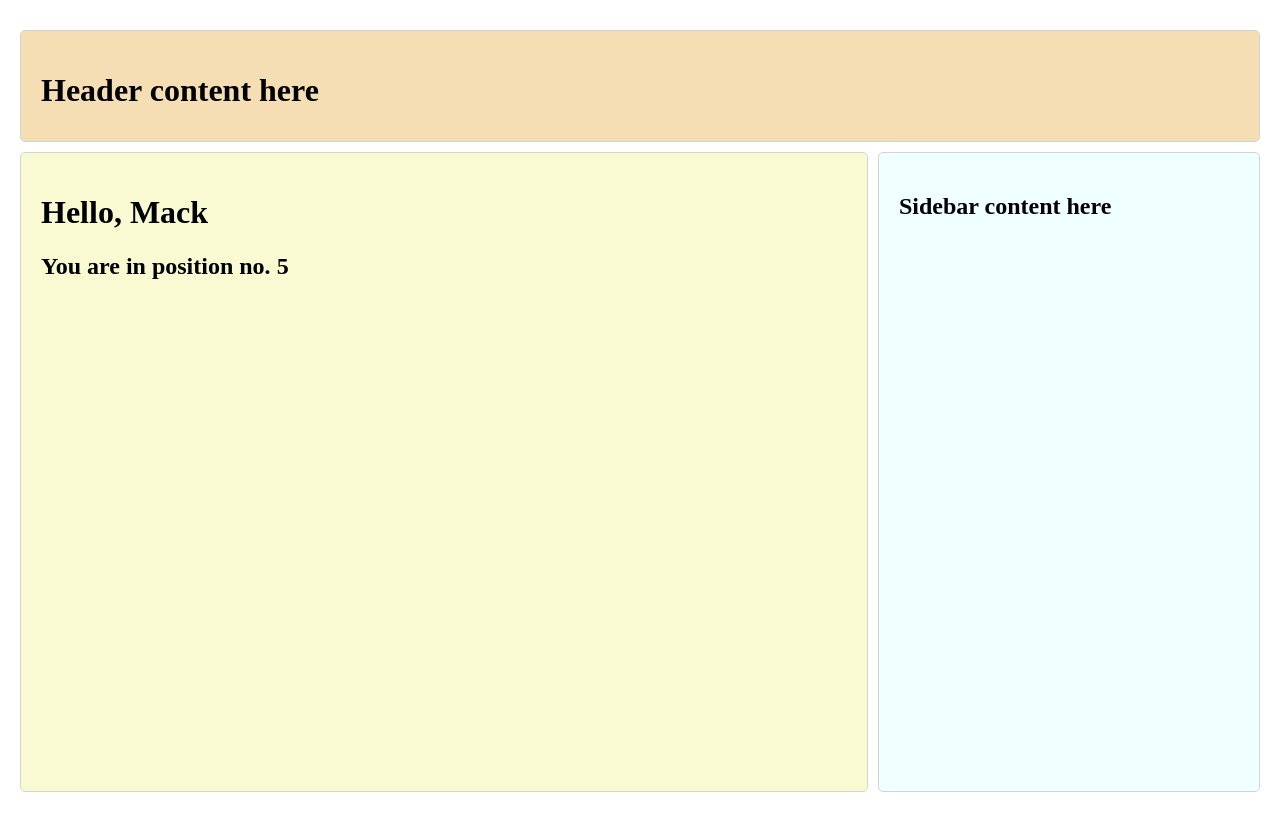
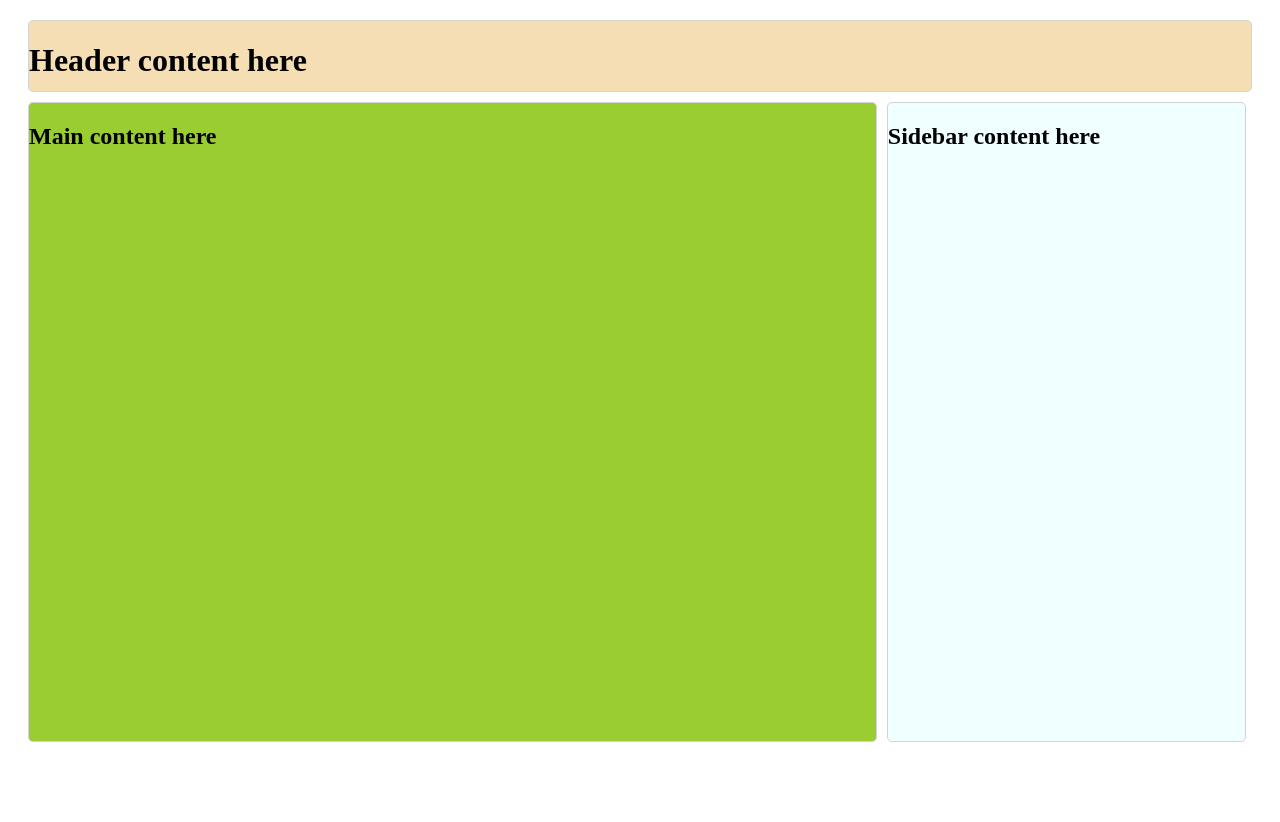
Before and after one commit to ImsirovicAjdin/react-from-scratch-101-simplest, a JavaScript app: page / in a window 1280 px wide. After the commit the page ends 800 px from the top, so only its background shows below. Built offline with nearby package versions, Linux system fonts and the light colour scheme.

Commit message:
2022-07-28-m1l3-07-practical-styling-final-screencast, FINISHED

```diff
--- a/src/App.js
+++ b/src/App.js
@@ -2,12 +2,13 @@ import Header from "./components/Header"
 import Main from "./components/Main"
 import Sidebar from "./components/Sidebar"
 import "./index.css"
+import { flex, col, spaceBetween, m_20, fs16, row, customMinH, mt_10 } from "./styles"
 
 export default function App() {
   return (
-    <div className="App">
+    <div style={{...flex, ...col, ...spaceBetween, ...m_20, ...fs16}}>
       <Header />
-      <div className="content">
+      <div style={{...flex, ...row, ...customMinH, ...mt_10}}>
         <Main userName="Mack" num={5} />
         <Sidebar />
       </div>
--- a/src/components/Header.js
+++ b/src/components/Header.js
@@ -1,6 +1,8 @@
+import { bgWheat, h_70, border} from "../styles"
+
 function Header() {
     return (
-        <header className="header">
+        <header style={{...bgWheat, ...h_70, ...border}}>
             <h1>Header content here</h1>
         </header>
     )
--- a/src/components/Main.js
+++ b/src/components/Main.js
@@ -1,8 +1,9 @@
-function Main(props) {
+import { mainWidth, bgYellowgreen, border } from "../styles"
+
+function Main() {
     return (
-        <main className="main">
-            <h1>Hello, {props.userName}</h1>
-            <h2>You are in position no. {props.num}</h2>
+        <main style={{...mainWidth, ...bgYellowgreen, ...border}}>
+            <h2>Main content here</h2>
         </main>
     )
 }
--- a/src/components/Sidebar.js
+++ b/src/components/Sidebar.js
@@ -1,13 +1,8 @@
+import { bgAzure, asideWidth, ml_10, border } from "../styles"
+
 function Sidebar() {
-
-    const asideStyle = {
-        background: "azure",
-        width: "calc(30% - 10px)",
-        marginLeft: "10px"
-    }
-
     return (
-        <aside className="sidebar-component" style={asideStyle}>
+        <aside style={{...bgAzure, ...asideWidth, ...ml_10, ...border}}>
             <h2>Sidebar content here</h2>
         </aside>
     )
--- a/src/index.css
+++ b/src/index.css
@@ -1,4 +1,59 @@
-.App {
+/*
+.flex {
+    display: flex;
+}
+.col {
+    flex-direction: column;
+}
+.row {
+    flex-direction: row;
+}
+.space-between {
+    justify-content: space-between;
+}
+.m-10-0 {
+    margin: 10px 0;
+}
+.m-20 {
+    margin: 20px;
+}
+.fs16 {
+    font-size: 16px;
+}
+.mt-10 {
+    margin-top: 10px;
+}
+.ml-10 {
+    margin-left: 10px;
+}
+.custom-min-h {
+    min-height: calc(100vh - 160px);
+}
+.bg-azure {
+    background: azure;
+}
+.bg-yellowgreen {
+    background: yellowgreen;
+}
+.bg-wheat {
+    background: wheat;
+}
+.aside-width {
+    width: calc(30% - 10px);
+}
+.main-width {
+    width: calc(70% - 10px);
+}
+.h-70 {
+    height: 70px;
+}
+.border {
+    border: 1px solid lightgray;
+    border-radius: 5px;
+}
+*/
+
+/* .App {
     display: flex;
     flex-direction: column;
     justify-content: space-between;
@@ -38,4 +93,4 @@ aside, main, header {
     border: 1px solid lightgray;
     border-radius: 5px;
     padding: 20px;
-}
+} */
--- /dev/null
+++ b/src/styles.js
@@ -0,0 +1,52 @@
+export const flex = {
+    display: "flex",
+}
+export const col = {
+    flexDirection: "column",
+}
+export const row = {
+    flexDirection: "row",
+}
+export const spaceBetween = {
+    justifyContent: "space-between",
+}
+export const m_10_0 = {
+    margin: "10px 0",
+}
+export const m_20 = {
+    margin: "20px",
+}
+export const fs16 = {
+    fontSize: "16px",
+}
+export const mt_10 = {
+    marginTop: "10px",
+}
+export const ml_10 = {
+    marginLeft: "10px",
+}
+export const customMinH = {
+    minHeight: "calc(100vh - 160px)",
+}
+export const bgAzure = {
+    background: "azure",
+}
+export const bgYellowgreen = {
+    background: "yellowgreen",
+}
+export const bgWheat = {
+    background: "wheat",
+}
+export const asideWidth = {
+    width: "calc(30% - 10px)",
+}
+export const mainWidth = {
+    width: "calc(70% - 10px)",
+}
+export const h_70 = {
+    height: "70px",
+}
+export const border = {
+    border: "1px solid lightgray",
+    borderRadius: "5px",
+}
```
